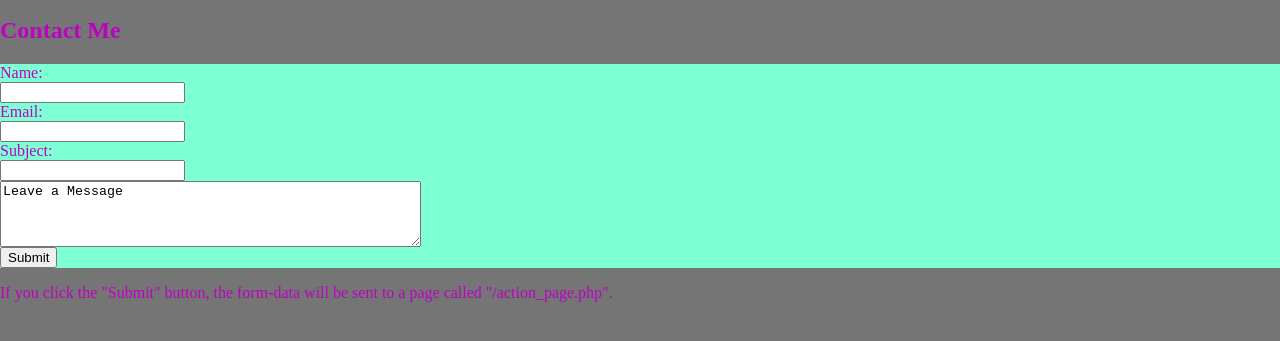
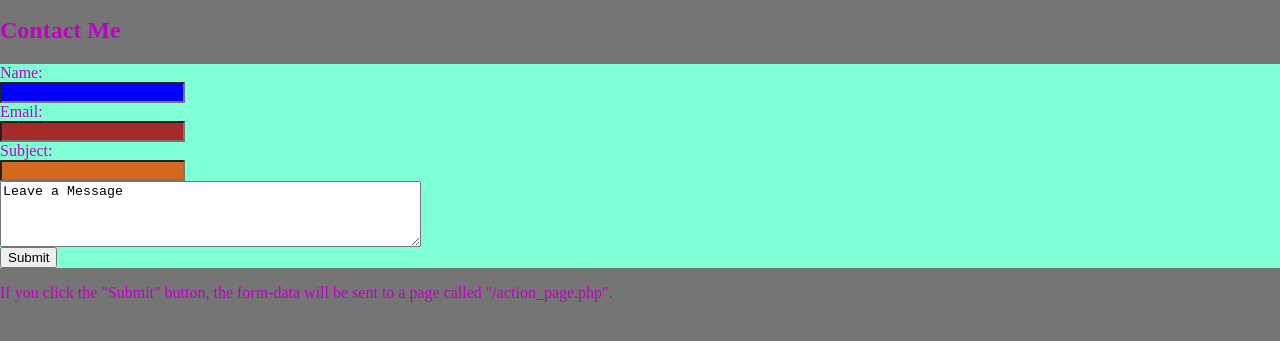
Before and after one commit to josevic7/literate-octo-meme, a plain HTML site: page contact.html in a window 1280 px wide. Shown: the part 109-450 px from the top of the page. Drawn offline with Linux system fonts and the light colour scheme.

Commit message:
Update contact.html

```diff
--- a/contact.html
+++ b/contact.html
@@ -15,11 +15,11 @@
 
     <form action="/action_page.php">
       <label for="name">Name:</label><br>
-      <input type="text" id="name" name="name"><br>
+      <input type="text" id="name" name="name" color="blue" style="background-color: blue;" ><br>
       <label for="email">Email:</label><br>
-      <input type="email" id="email" name="email"><br>
+      <input type="email" id="email" name="email" style="background-color: brown;"><br>
       <label for="subject">Subject:</label><br>
-      <input type="text" id="subject" name="subject"><br>
+      <input type="text" id="subject" name="subject" style="background-color: chocolate;"><br>
       <textarea id="w3review" name="w3review" rows="4" cols="50">Leave a Message</textarea>
       <br>
       <input type="submit" value="Submit">
```
